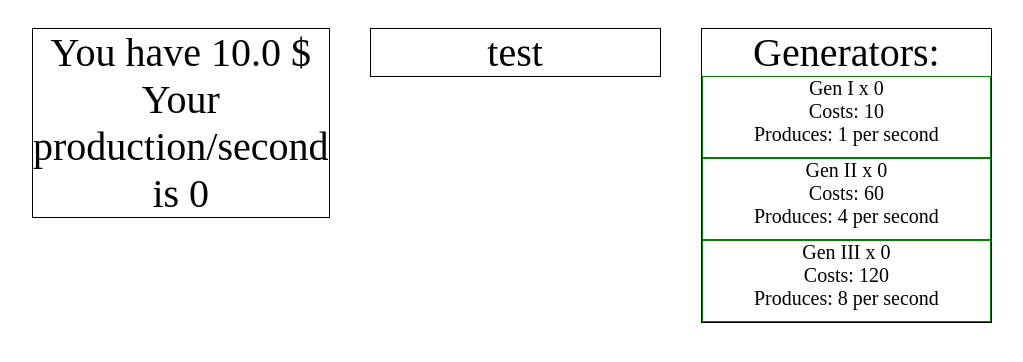
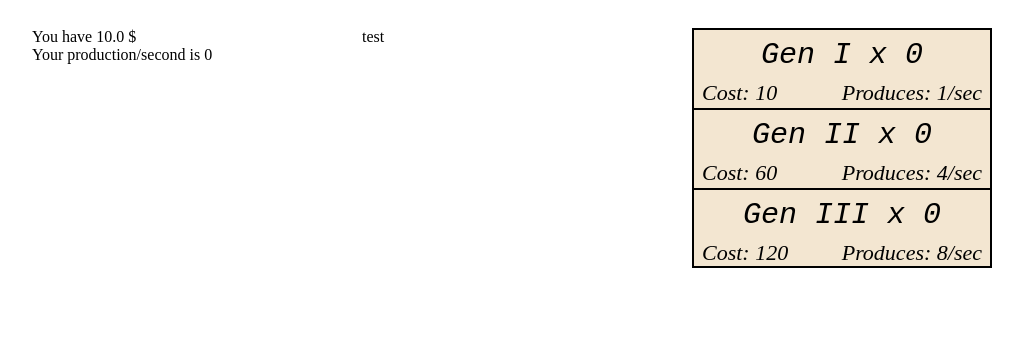
Before and after one commit to LeoMart83/react-incremental, a React (Create React App) app: page / in a window 1280 px wide. Shown: the top 362 px of the page, without its empty margins (128-1151 px from the left). Built offline with nearby package versions, Linux system fonts and the light colour scheme.

Commit message:
css changes

```diff
--- a/src/App.js
+++ b/src/App.js
@@ -1,6 +1,6 @@
-import { CurrencyInfo } from "./components/CurrencyInfo";
-import { GameplayArea } from "./components/GameplayArea";
-import { Generators } from "./components/GeneratorContainer/Generators";
+import { CurrencyInfo } from "./components/CurrencyInfo/CurrencyInfo";
+import { GameplayArea } from "./components/GameplayArea/GameplayArea";
+import { Generators } from "./components/RightSide/GeneratorContainer/Generators";
 import { useState, useEffect } from "react";
 import "./index.css";
 
@@ -58,13 +58,13 @@ const App = () => {
     return newGenerators;
   }
 
+  return (<div className="app">
 
-  return (<div className="app">
     <div className="first-block"> <CurrencyInfo player={player} /> </div>
     <div className="second-block"> <GameplayArea /> </div>
     <div className="generators-block"> <Generators updateGameData={updateGameData} canBuyGenerator={canBuyGenerator} /> </div>
   </div>
   )
 }
-
+//Rename components
 export default App;
--- a/src/components/GeneratorContainer/Generator/Generator.jsx
+++ /dev/null
@@ -1,9 +0,0 @@
-export const Generator = ({buyGenerator, generator}) => {
-    return (
-        <div className="generator-block" onClick={() => buyGenerator()}>
-            <div> {generator.name} x {generator.amount ? generator.amount : 0} </div>
-            <div> Costs: {generator.cost} </div>
-            <div> Produces: {generator.prodOfOne * generator.mult} per second </div>
-        </div>
-    )
-}
--- a/src/components/GeneratorContainer/Generator/index.css
+++ /dev/null
@@ -1,8 +0,0 @@
-.generator-block {
-    display: flex;
-    flex-direction: column;
-    height: 80px;
-    font-size: 20px;
-    border: 1px solid green;
-    cursor: pointer;
-}
--- /dev/null
+++ b/src/components/RightSide/GeneratorContainer/Generator.jsx
@@ -0,0 +1,11 @@
+export const Generator = ({buyGenerator, generator}) => {
+    return (
+        <div className="generator-block" onClick={() => buyGenerator()}>
+            <div className="generator-name"> {generator.name} x {generator.amount ? generator.amount : 0} </div>
+            <div className="generator-cost-prod">
+            <span> Cost: {generator.cost} </span>
+            <span> Produces: {generator.prodOfOne * generator.mult}/sec </span>
+            </div>
+        </div>
+    )
+}
--- a/src/components/GeneratorContainer/Generators.jsx
+++ b/src/components/RightSide/GeneratorContainer/Generators.jsx
@@ -1,5 +1,5 @@
-import { GeneratorContainer } from "./Generator/GeneratorContainer"
-import { GENERATORS_ARRAY } from "../../constants/generators";
+import { GeneratorContainer } from "./GeneratorContainer"
+import { GENERATORS_ARRAY } from "../../../constants/generators";
 
 export const Generators = (props) => {
 
@@ -10,9 +10,8 @@ export const Generators = (props) => {
             generator={generator}
             key={generator.tier} />);
 
-    return (<div>
-        <div> Generators:  </div>
-         {mappedGenerators}
-    </div >
+    return (<div className="generators">
+         <div>{mappedGenerators}</div>
+            </div >
     )
 }
--- /dev/null
+++ b/src/components/RightSide/GeneratorContainer/index.css
@@ -0,0 +1,28 @@
+.generator-block {
+    height:80px;
+    width: 300px;
+    padding: 8px;
+    box-sizing: border-box;
+    border: 2px solid black;
+    text-align: center;
+    cursor: pointer;
+    background-color: rgba(235, 213, 179, 0.6);
+    font-style: italic;
+    user-select: none;
+}
+
+.generator-block:not(:last-child) {
+    border-bottom: 0px;
+}
+
+.generator-name {
+    font-size: 30px;
+    font-family: monospace;
+}
+
+.generator-cost-prod{
+    display: flex;
+    justify-content: space-between;
+    margin-top: 8px;
+    font-size: 22px;
+}
--- a/src/index.css
+++ b/src/index.css
@@ -4,19 +4,10 @@
     display: flex;
     width: 1000px;
     margin: 0 auto;
-    box-sizing: border-box;
 }
 
 .first-block, .second-block, .generators-block {
     width: 300px;
     height: 100%;
-    border: 1px solid black;
-    text-align: center;
-    font-size: 40px;
     margin: 20px;
 }
-
-.generators-block {
-    width: 400 px;
-
-}
```
Also changed, not shown: src/components/CurrencyInfo/CurrencyInfo.jsx (renamed from src/components/CurrencyInfo.jsx), src/components/GameplayArea/GameplayArea.jsx (renamed from src/components/GameplayArea.jsx), src/components/RightSide/GeneratorContainer/GeneratorContainer.jsx (renamed from src/components/GeneratorContainer/Generator/GeneratorContainer.jsx).
